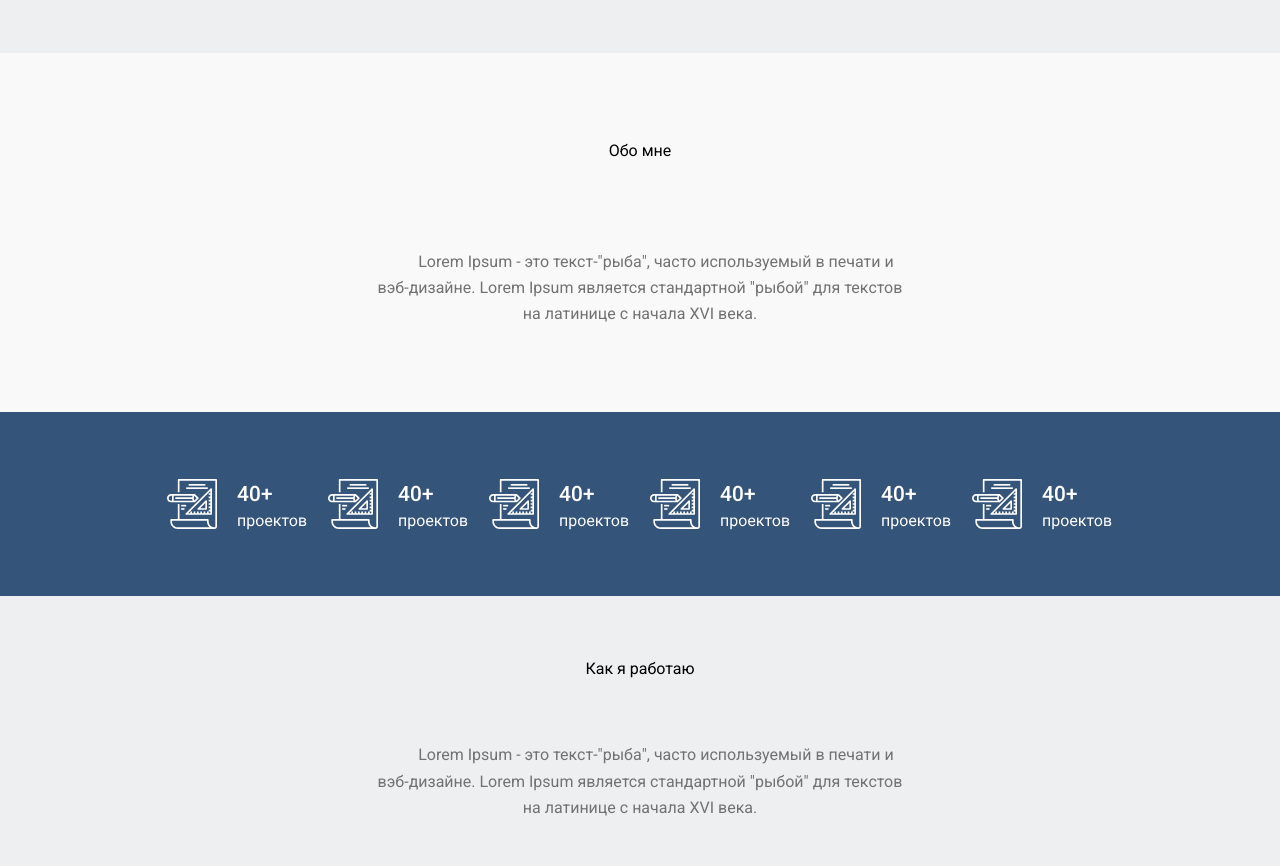
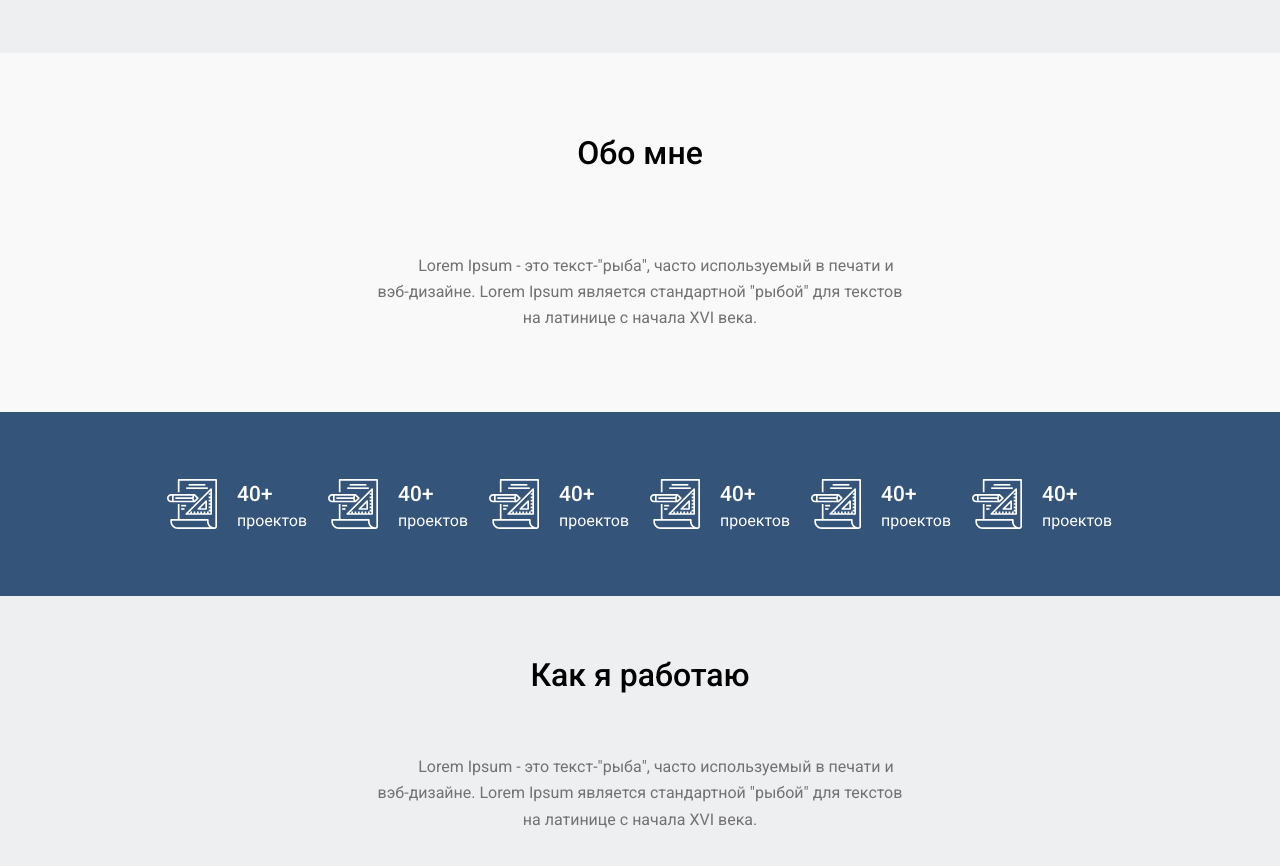
Before and after one commit to KaterynaFastovets/Simple-Site-2, a plain HTML site: page index.html in a window 1280 px wide. Shown: the part 540-1406 px from the top of the page. Drawn offline with Linux system fonts and the light colour scheme.

Commit message:
Changing the font sizeє

```diff
--- a/scss/styles.scss
+++ b/scss/styles.scss
@@ -59,7 +59,7 @@
 }
 
 .about-me {
-  @include mixines.font2();
+  @include mixines.font3();
   text-align: center;
   margin: auto;
   margin-bottom: 0%;
@@ -90,7 +90,7 @@
 }
 
 .my-work {
-  @include mixines.font2();
+  @include mixines.font3();
   text-align: center;
   color: v.$color2;
   margin-left: 39.48%;
```
Also changed, not shown: scss/styles.css, 1 other file.
